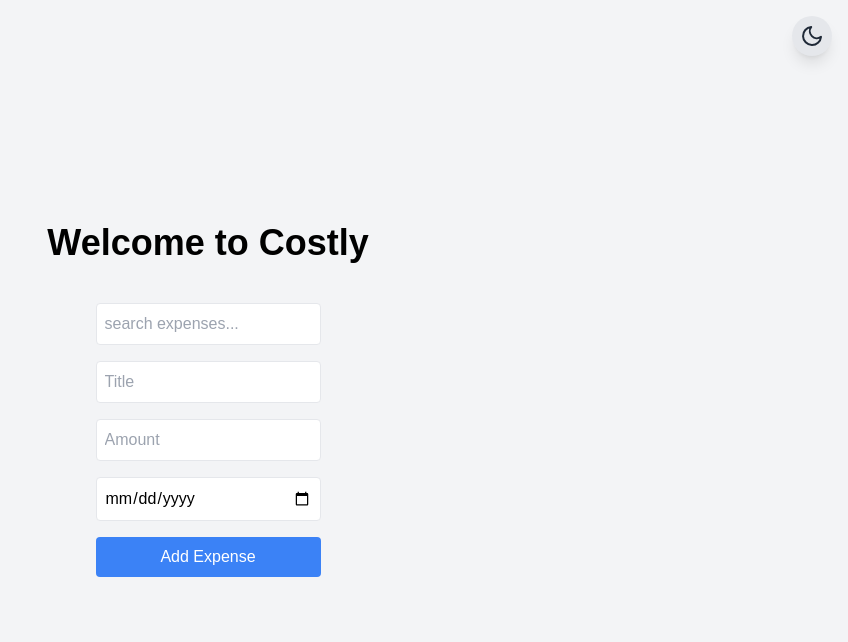
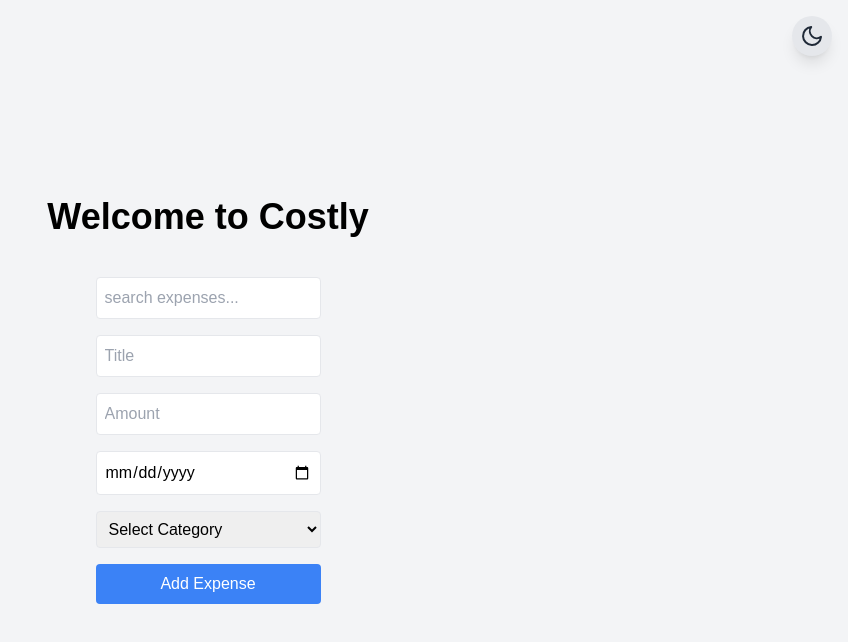
Before and after one commit to frau-azadeh/Costly, a Next.js app: page / in a window 1280 px wide. Shown: the top 642 px of the page, without its empty margins (432-1280 px from the left). Built offline with nearby package versions, Linux system fonts and the light colour scheme.

Commit message:
add category in component

```diff
--- a/src/components/ExpenseForm.tsx
+++ b/src/components/ExpenseForm.tsx
@@ -9,6 +9,7 @@ type FormData = {
   title: string;
   amount: number;
   date: string;
+  category: string;
 };
 
 type ExpenseFormProps = {
@@ -25,6 +26,7 @@ export const ExpenseForm: React.FC<ExpenseFormProps> = ({ editingExpense, setEdi
       setValue("title", editingExpense.title);
       setValue("amount", editingExpense.amount);
       setValue("date", editingExpense.date);
+      setValue("category", editingExpense.category);
     }
   }, [editingExpense, setValue]);
 
@@ -57,6 +59,13 @@ export const ExpenseForm: React.FC<ExpenseFormProps> = ({ editingExpense, setEdi
         type="date"
         className="p-2 border rounded"
       />
+      <select {...register("category", {required: true})} className="p-2 rounded border">
+        <option value="">Select Category</option>
+        <option value="Food">Food</option>
+        <option value="Transportation">Transportation</option>
+        <option value="Entertainment">Entertainment</option>
+        <option value="Other">Other</option>
+      </select>
       <button type="submit" className="bg-blue-500 text-white p-2 rounded">
         {editingExpense ? "Update Expense" : "Add Expense"}
       </button>
```
